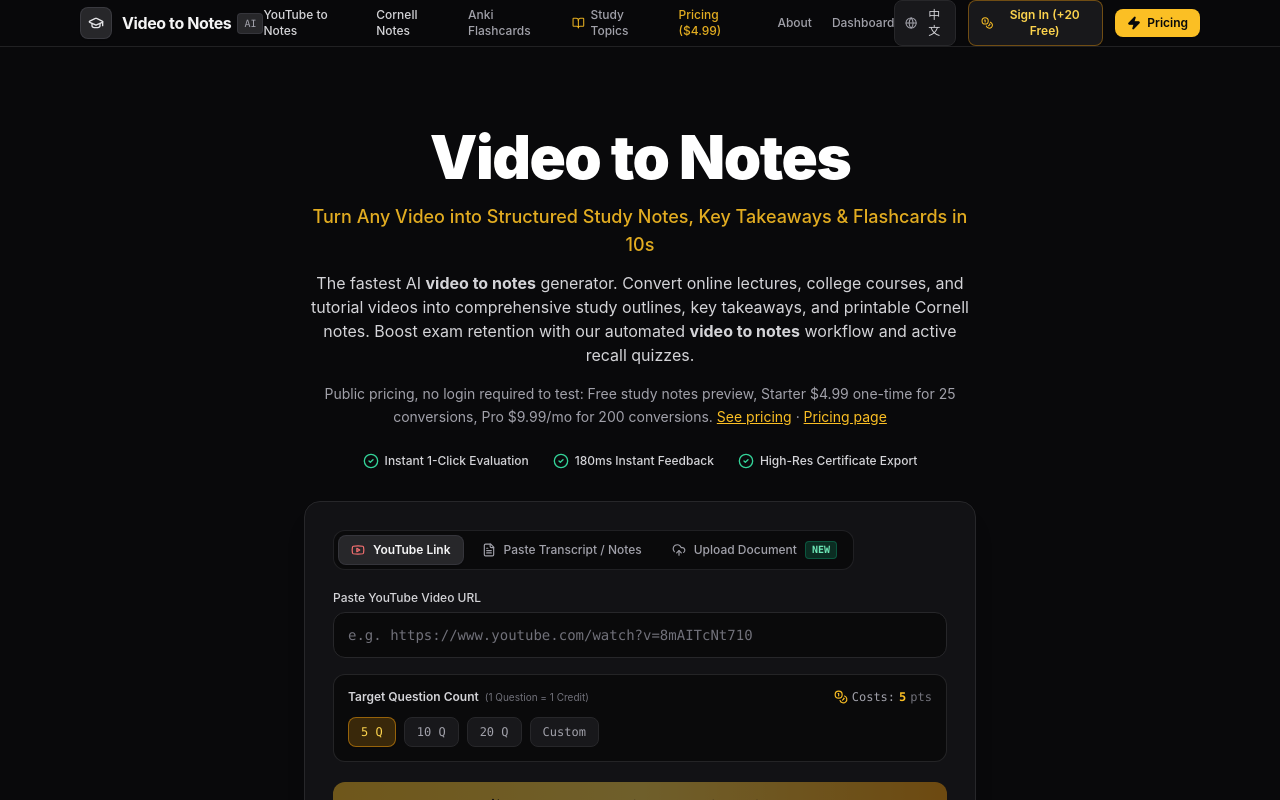
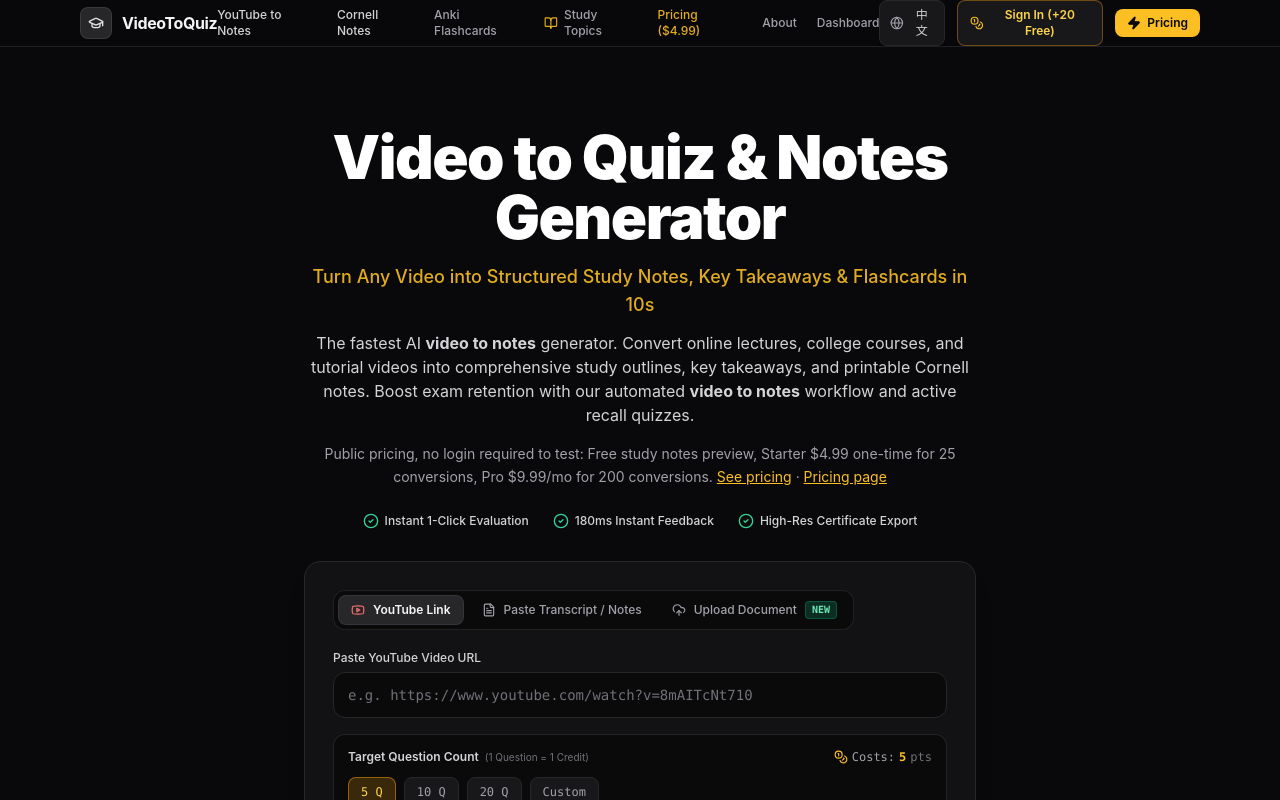
Before and after one commit to yangrenshi/videotoquiz-com, a Next.js app: page / in a window 1280 px wide. Shown: the top 800 px of the page. Built offline with nearby package versions, Linux system fonts and the light colour scheme; no server answers.

Commit message:
feat(branding): unify brand name to VideoToQuiz and update homepage and topics titles

```diff
--- a/src/app/for/medical-students/page.tsx
+++ b/src/app/for/medical-students/page.tsx
@@ -28,7 +28,7 @@ export const metadata: Metadata = {
     title: 'AI Quiz Generator for Medical Students | VideoToQuiz',
     description: 'Convert heavy medical video lectures into active recall quizzes and Anki decks with timestamped rationales.',
     url: 'https://videotoquiz.com/for/medical-students',
-    siteName: 'VideoToQuiz AI',
+    siteName: 'VideoToQuiz',
     type: 'article',
   },
   twitter: {
--- a/src/app/layout.tsx
+++ b/src/app/layout.tsx
@@ -9,8 +9,8 @@ import { LanguageProvider } from '@/context/LanguageContext';
 import { AuthProvider } from '@/context/AuthContext';
 
 export const metadata: Metadata = {
-  title: 'Video to Notes — Turn Any Video into Study Notes',
-  description: 'The fastest AI video to notes generator. Convert any video lecture into structured study notes, key takeaways, and flashcards in 10s. Study 10x faster.',
+  title: 'Video to Quiz & Notes Generator | VideoToQuiz',
+  description: 'The fastest AI video to notes generator. Turn videos into quizzes, structured study notes, and Anki flashcards in 10s. Study and retain concepts 10x faster.',
   keywords: [
     'video to notes',
     'video to notes ai',
@@ -22,7 +22,7 @@ export const metadata: Metadata = {
     'video quiz maker',
     'anki flashcard generator'
   ],
-  authors: [{ name: 'Video to Notes Team', url: 'https://videotoquiz.com' }],
+  authors: [{ name: 'VideoToQuiz Team', url: 'https://videotoquiz.com' }],
   metadataBase: new URL('https://videotoquiz.com'),
   alternates: {
     canonical: 'https://videotoquiz.com/',
@@ -42,16 +42,16 @@ export const metadata: Metadata = {
     'waffo-verify': '624137efca83e9d5f6d0281819f60d31',
   },
   openGraph: {
-    title: 'Video to Notes — Turn Any Video into Study Notes',
-    description: 'The fastest AI video to notes generator. Convert any video lecture into structured study notes, key takeaways, and flashcards in 10s. Study 10x faster.',
+    title: 'Video to Quiz & Notes Generator | VideoToQuiz',
+    description: 'The fastest AI video to notes generator. Turn videos into quizzes, structured study notes, and Anki flashcards in 10s. Study and retain concepts 10x faster.',
     url: 'https://videotoquiz.com/',
-    siteName: 'Video to Notes',
+    siteName: 'VideoToQuiz',
     images: [
       {
         url: '/og-preview.png',
         width: 1200,
         height: 630,
-        alt: 'Video to Notes - AI Study Notes Generator Preview',
+        alt: 'VideoToQuiz - AI Video to Quiz and Notes Generator Preview',
       },
     ],
     locale: 'en_US',
@@ -59,8 +59,8 @@ export const metadata: Metadata = {
   },
   twitter: {
     card: 'summary_large_image',
-    title: 'Video to Notes — Turn Any Video into Study Notes',
-    description: 'The fastest AI video to notes generator. Convert any video lecture into structured study notes, key takeaways, and flashcards in 10s. Study 10x faster.',
+    title: 'Video to Quiz & Notes Generator | VideoToQuiz',
+    description: 'The fastest AI video to notes generator. Turn videos into quizzes, structured study notes, and Anki flashcards in 10s. Study and retain concepts 10x faster.',
     images: ['/og-preview.png'],
   },
   verification: {
@@ -79,7 +79,7 @@ export default function RootLayout({
       {
         '@type': 'Organization',
         '@id': 'https://videotoquiz.com/#organization',
-        name: 'Video to Notes',
+        name: 'VideoToQuiz',
         url: 'https://videotoquiz.com',
         logo: 'https://videotoquiz.com/icon.png',
         sameAs: [
@@ -93,24 +93,24 @@ export default function RootLayout({
         '@type': 'WebSite',
         '@id': 'https://videotoquiz.com/#website',
         url: 'https://videotoquiz.com',
-        name: 'Video to Notes',
+        name: 'VideoToQuiz',
         publisher: {
           '@id': 'https://videotoquiz.com/#organization'
         },
         inLanguage: 'en-US',
         datePublished: '2026-10-17T00:00:00+00:00',
-        dateModified: '2026-11-13T21:00:00+00:00'
+        dateModified: '2026-11-23T19:30:00+00:00'
       },
       {
         '@type': 'WebApplication',
         '@id': 'https://videotoquiz.com/#webapp',
-        name: 'Video to Notes AI',
+        name: 'VideoToQuiz',
         url: 'https://videotoquiz.com',
         applicationCategory: 'EducationalApplication',
         operatingSystem: 'All',
         author: {
           '@type': 'Organization',
-          name: 'Video to Notes Team'
+          name: 'VideoToQuiz Team'
         },
         datePublished: '2026-10-17T00:00:00+00:00',
         dateModified: '2026-11-13T21:00:00+00:00',
--- a/src/app/page.tsx
+++ b/src/app/page.tsx
@@ -9,7 +9,7 @@ export default function HomePage() {
       {/* 头部 Hero 区域 (SSR 语义直出，严格聚焦主词 video to notes，H1 纯净单一) */}
       <section className="text-center max-w-3xl mx-auto pt-8 pb-6">
         <h1 className="text-4xl sm:text-6xl font-black text-white tracking-tight mb-4">
-          Video to Notes
+          Video to Quiz &amp; Notes Generator
         </h1>
 
         <p className="text-base sm:text-lg text-amber-400/90 font-medium max-w-2xl mx-auto mb-3">
--- a/src/app/quiz/[id]/page.tsx
+++ b/src/app/quiz/[id]/page.tsx
@@ -42,8 +42,8 @@ export async function generateMetadata({ params, searchParams }: PageProps): Pro
     ? quiz.summary.slice(0, 160)
     : 'Take this interactive active-recall test generated from YouTube video lectures. Test your retention with instant explanations.';
 
-  const pageTitle = `Challenge: Can You Ace This Quiz on "${videoTitle}"? (${totalQuestions} Qs) | VideoToQuiz AI`;
-  const pageDesc = `${summary} Score 100% on active recall questions generated automatically by VideoToQuiz AI.`;
+  const pageTitle = `Challenge: Can You Ace This Quiz on "${videoTitle}"? (${totalQuestions} Qs) | VideoToQuiz`;
+  const pageDesc = `${summary} Score 100% on active recall questions generated automatically by VideoToQuiz.`;
   const ogUrl = `https://videotoquiz.com/quiz/${id}`;
 
   return {
@@ -56,7 +56,7 @@ export async function generateMetadata({ params, searchParams }: PageProps): Pro
       title: pageTitle,
       description: pageDesc,
       url: ogUrl,
-      siteName: 'VideoToQuiz AI',
+      siteName: 'VideoToQuiz',
       type: 'website',
       images: [
         {
--- a/src/app/tools/video-to-anki-flashcards/page.tsx
+++ b/src/app/tools/video-to-anki-flashcards/page.tsx
@@ -40,7 +40,7 @@ export const metadata: Metadata = {
     description:
       'Convert YouTube videos into Anki flashcards instantly with AI. Extract key concepts into spaced-repetition decks (.apkg/csv) for 10x faster lecture mastery.',
     url: 'https://videotoquiz.com/tools/video-to-anki-flashcards',
-    siteName: 'VideoToQuiz AI',
+    siteName: 'VideoToQuiz',
     type: 'website',
   },
   twitter: {
--- a/src/app/topics/[slug]/page.tsx
+++ b/src/app/topics/[slug]/page.tsx
@@ -34,22 +34,26 @@ export async function generateMetadata({ params }: PageProps): Promise<Metadata>
   const item = topicsData.find((d) => d.slug === slug);
   if (!item) return {};
 
+  const rawTitle = item.metaTitle || '';
+  const cleanBaseTitle = rawTitle.split('|')[0].trim();
+  const normalizedTitle = `${cleanBaseTitle} | VideoToQuiz`;
+
   return {
-    title: item.metaTitle,
+    title: normalizedTitle,
     description: item.metaDesc,
     alternates: {
       canonical: `https://videotoquiz.com/topics/${item.slug}`,
     },
     openGraph: {
-      title: item.metaTitle,
+      title: normalizedTitle,
       description: item.metaDesc,
       url: `https://videotoquiz.com/topics/${item.slug}`,
-      siteName: 'VideoToQuiz AI',
+      siteName: 'VideoToQuiz',
       type: 'article',
     },
     twitter: {
       card: 'summary_large_image',
-      title: item.metaTitle,
+      title: normalizedTitle,
       description: item.metaDesc,
     },
   };
--- a/src/app/topics/page.tsx
+++ b/src/app/topics/page.tsx
@@ -5,16 +5,16 @@ import { GraduationCap, ArrowRight, BookOpen, Sparkles, Layers } from 'lucide-re
 import topicsData from '@/data/pseo-topics.json';
 
 export const metadata: Metadata = {
-  title: 'YouTube Lecture & Channel Quiz Directory | VideoToQuiz AI',
+  title: 'YouTube Lecture & Channel Quiz Directory | VideoToQuiz',
   description: 'Explore interactive active recall quizzes for MIT, Harvard, Khan Academy, Huberman Lab, and top educational YouTube video channels for free.',
   alternates: {
     canonical: 'https://videotoquiz.com/topics',
   },
   openGraph: {
-    title: 'YouTube Lecture & Channel Quiz Directory | VideoToQuiz AI',
+    title: 'YouTube Lecture & Channel Quiz Directory | VideoToQuiz',
     description: 'Explore interactive quizzes for MIT, Harvard, Khan Academy, Huberman Lab, and top educational YouTube channels.',
     url: 'https://videotoquiz.com/topics',
-    siteName: 'VideoToQuiz AI',
+    siteName: 'VideoToQuiz',
   },
 };
 
--- a/src/components/Footer.tsx
+++ b/src/components/Footer.tsx
@@ -17,13 +17,13 @@ export default function Footer() {
             <div className="w-6 h-6 rounded-md bg-zinc-800 border border-zinc-700 flex items-center justify-center text-zinc-300">
               <GraduationCap className="w-3.5 h-3.5" />
             </div>
-            <span className="font-bold text-zinc-200">Video to Notes AI</span>
+            <span className="font-bold text-zinc-200">VideoToQuiz</span>
           </div>
           <p className="text-[11px] text-zinc-500">
             {t.footer.brandDesc}
           </p>
           <p className="text-[11px] text-zinc-600">
-            © 2026 Video to Notes AI. All rights reserved.
+            © 2026 VideoToQuiz. All rights reserved.
           </p>
         </div>
 
--- a/src/components/Header.tsx
+++ b/src/components/Header.tsx
@@ -51,10 +51,7 @@ export default function Header({ onOpenPricing }: HeaderProps) {
             <GraduationCap className="w-4 h-4 text-zinc-200" />
           </div>
           <div className="flex items-center gap-1.5">
-            <span className="font-bold text-base text-zinc-100 tracking-tight">Video to Notes</span>
-            <span className="text-[10px] font-mono font-medium px-1.5 py-0.5 rounded bg-zinc-800 text-zinc-400 border border-zinc-700/60">
-              AI
-            </span>
+            <span className="font-bold text-base text-zinc-100 tracking-tight">VideoToQuiz</span>
           </div>
         </Link>
 
```
Also changed, not shown: src/data/pseo-topics.json.
